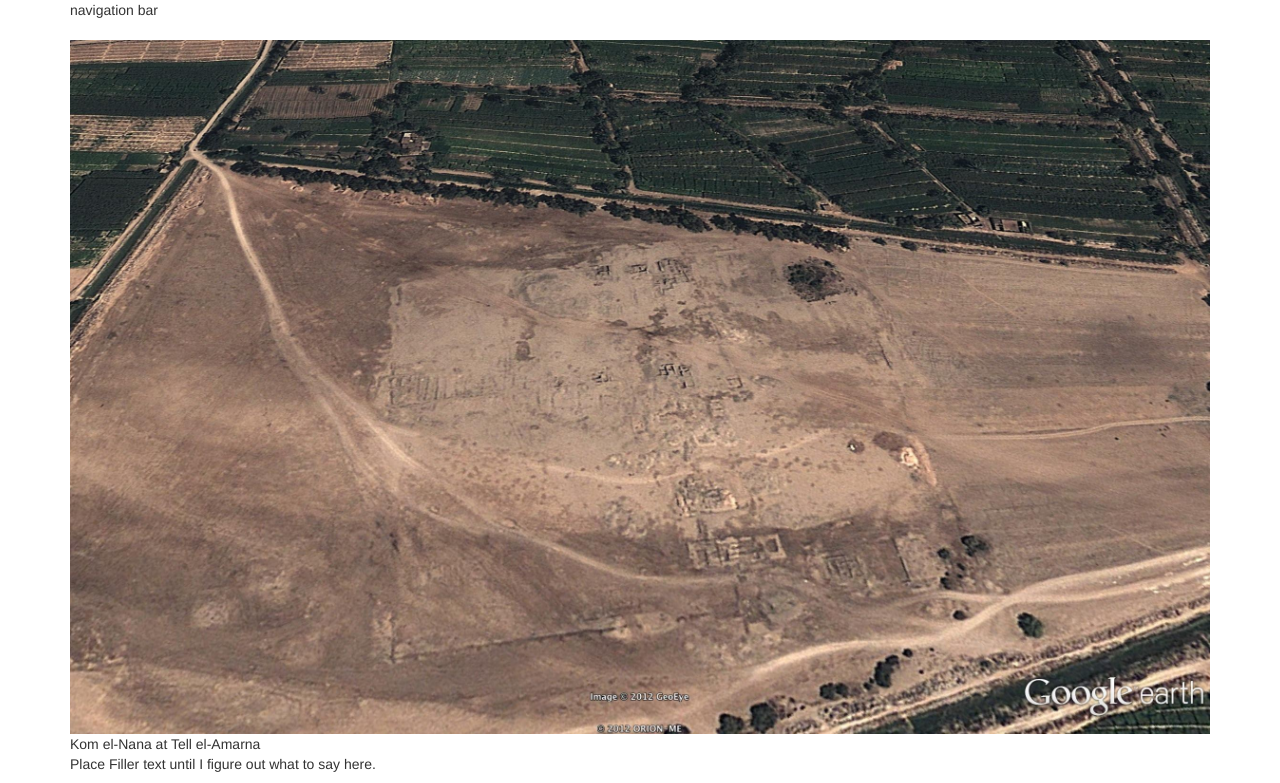
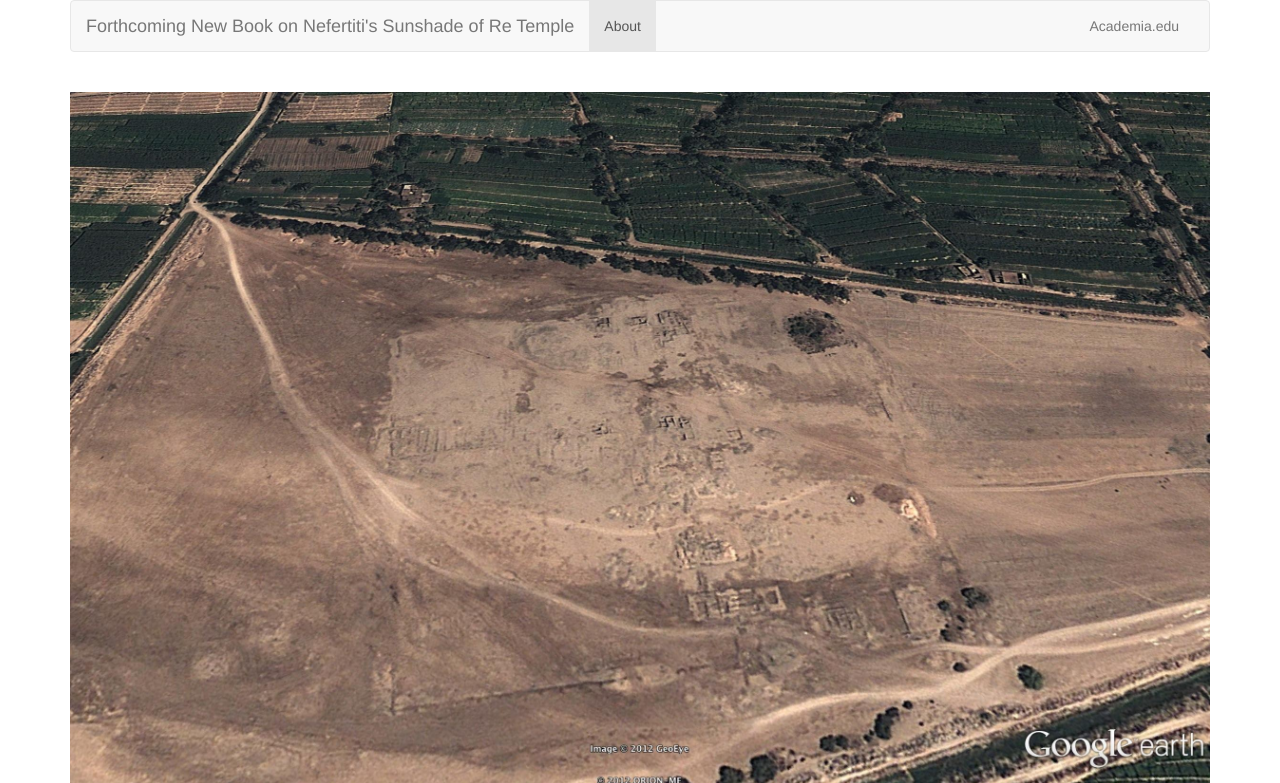
Before and after one commit to JackieGayle/website-project-bootstrapped, a plain HTML site: page index.html in a window 1280 px wide. Shown: the top 783 px of the page. Drawn offline with nearby package versions, Linux system fonts and the light colour scheme.

Commit message:
finish navbar and open tabs for links

```diff
--- a/index.html
+++ b/index.html
@@ -23,15 +23,44 @@
   </head>
   <body>
 
-    <div class="container">
+    <div class="container"> <!--start of navbar area-->
 
       <div class="row">
 
         <div class="col-sm-12">
 
-          navigation bar
+          <nav class="navbar navbar-default">
+            <div class="container-fluid">
+              <!-- Brand and toggle get grouped for better mobile display -->
+              <div class="navbar-header">
+                <button type="button" class="navbar-toggle collapsed" data-toggle="collapse" data-target="#bs-example-navbar-collapse-1" aria-expanded="false">
+                  <span class="sr-only">Toggle navigation</span>
+                  <span class="icon-bar"></span>
+                  <span class="icon-bar"></span>
+                  <span class="icon-bar"></span>
+                </button>
+                <a class="navbar-brand" href="#">Forthcoming New Book on Nefertiti's Sunshade of Re Temple</a>
+              </div>
 
-        </div>
+              <!-- Collect the nav links, forms, and other content for toggling -->
+              <div class="collapse navbar-collapse" id="bs-example-navbar-collapse-1">
+
+                <!--Main Nav Links-->
+                <ul class="nav navbar-nav">
+                  <li class="active"><a href="#">About <span class="sr-only">(current)</span></a></li>
+                </ul>
+
+                <!--other Nav Links-->
+
+                <ul class="nav navbar-nav navbar-right">
+                  <li><a href="https://harvard.academia.edu/JacquelynWilliamson" target="_blank">Academia.edu</a></li>
+
+                </ul>
+              </div><!-- /.navbar-collapse -->
+            </div><!-- /.container-fluid -->
+          </nav>
+
+        </div> <!--end of navbar div-->
 
       </div>
     <div class="row">
@@ -91,9 +120,9 @@
           <div class="col-sm-6">
             <h3> Links </h3>
             <p>
-              <a href= "http://www.brill.com/products/series/harvard-egyptological-studies"> Harvard Egyptological Series Brill</a><br>
+              <a href= "http://www.brill.com/products/series/harvard-egyptological-studies" target="_blank"> Harvard Egyptological Series Brill</a><br>
 
-              <a href= "http://www/amarnaproject.com">The Amarna Project</a><br>
+              <a href= "http://www.amarnaproject.com" target="_blank">The Amarna Project</a><br>
 
             </P>
 
```
